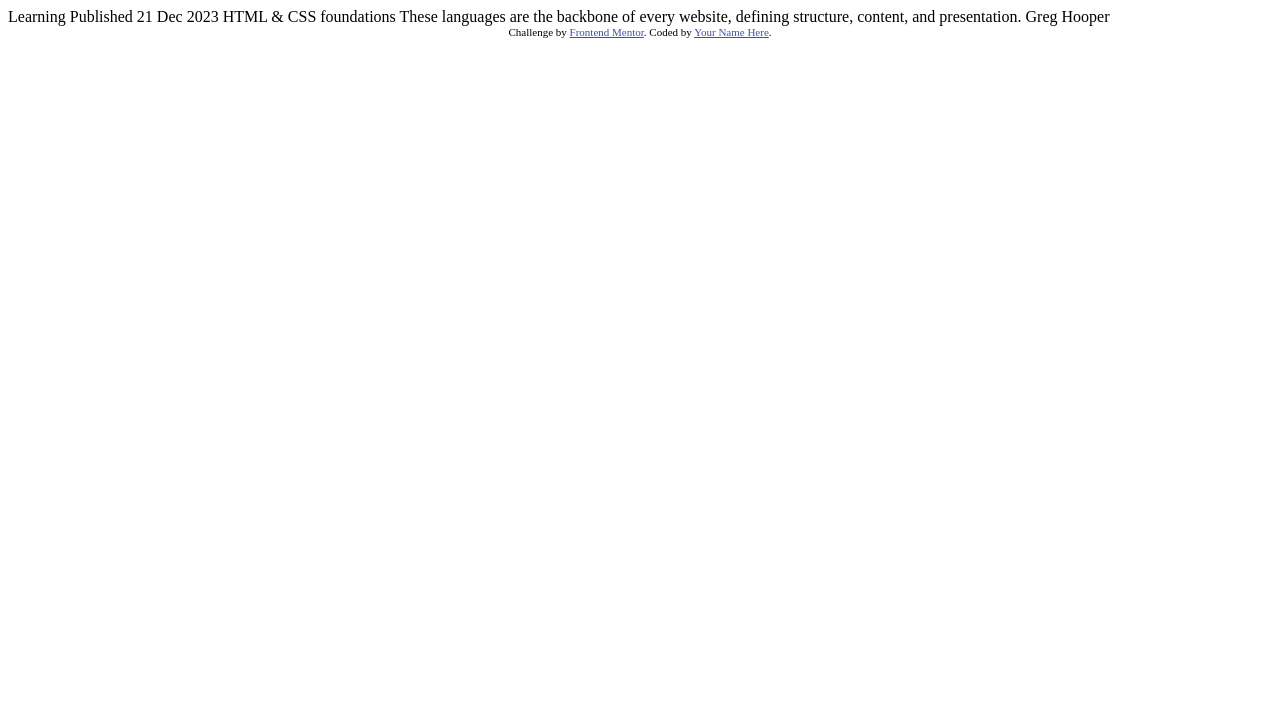
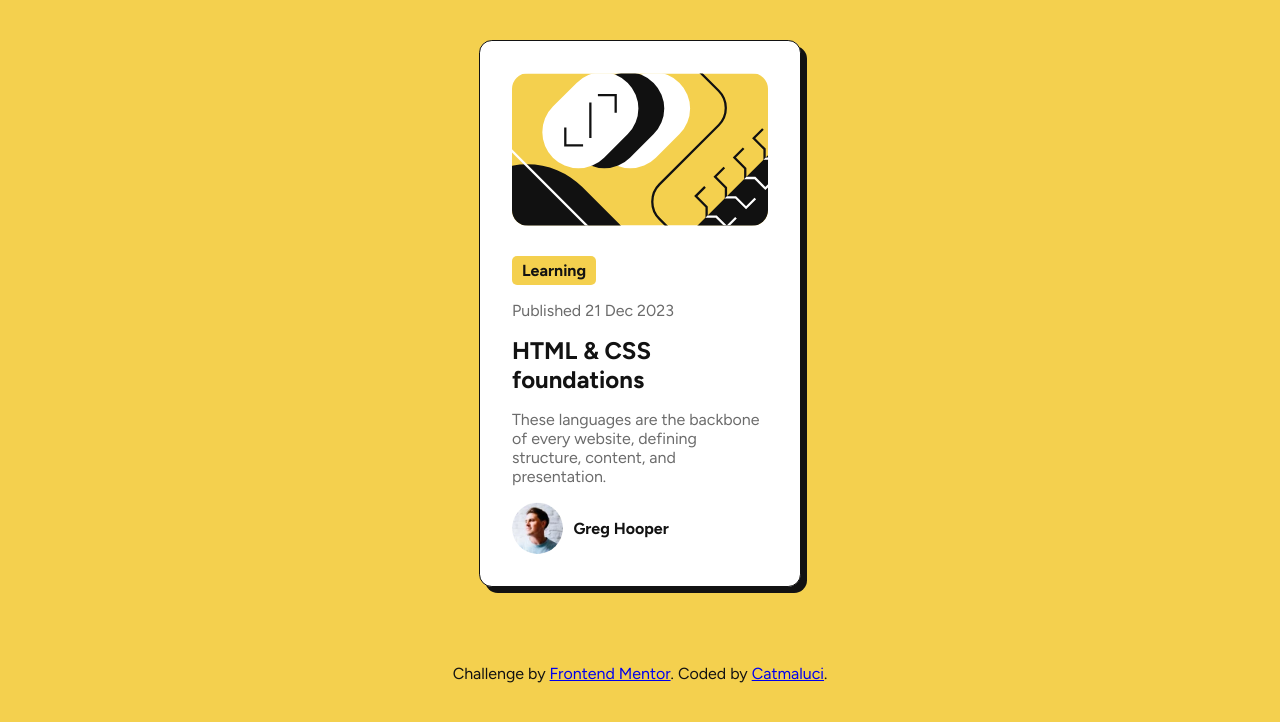
Before and after one commit to catmaluci/blog-preview-card, a plain HTML site: page index.html in a window 1280 px wide. Drawn offline with Linux system fonts and the light colour scheme.

Commit message:
card styled

```diff
--- a/index.html
+++ b/index.html
@@ -1,34 +1,54 @@
 <!DOCTYPE html>
 <html lang="en">
+
 <head>
   <meta charset="UTF-8">
-  <meta name="viewport" content="width=device-width, initial-scale=1.0"> <!-- displays site properly based on user's device -->
+  <meta name="viewport" content="width=device-width, initial-scale=1.0">
+  <!-- displays site properly based on user's device -->
 
   <link rel="icon" type="image/png" sizes="32x32" href="./assets/images/favicon-32x32.png">
+  <link rel="preconnect" href="https://fonts.googleapis.com">
+  <link rel="preconnect" href="https://fonts.gstatic.com" crossorigin>
+  <link href="https://fonts.googleapis.com/css2?family=Figtree:ital,wght@0,300..900;1,300..900&display=swap"
+    rel="stylesheet">
+  <link rel="stylesheet" href="style.css" />
 
   <title>Frontend Mentor | Blog preview card</title>
 
   <!-- Feel free to remove these styles or customise in your own stylesheet 👍 -->
   <style>
-    .attribution { font-size: 11px; text-align: center; }
-    .attribution a { color: hsl(228, 45%, 44%); }
+    .attribution {
+      font-size: 11px;
+      text-align: center;
+    }
+
+    .attribution a {
+      color: hsl(228, 45%, 44%);
+    }
   </style>
 </head>
+
 <body>
+  <main>
+    <img src="./assets/images/illustration-article.svg" alt="lineal illustration with code style elements" />
+    <a class="tag">Learning</a>
 
-  Learning
+    <p class="date">Published <time datetime="2023-12-21">21 Dec 2023</time>
+    </p>
 
-  Published 21 Dec 2023
+    <a class="title" href="#" >HTML & CSS foundations</a>
+    <p>These languages are the backbone of every website, defining structure, content, and presentation.</p>
+    <div class="avatar-name">
+      <img class="avatar" src="./assets/images/image-avatar.webp"
+      alt="profile photo of Afro-American woman" />
+    <strong>Greg Hooper</strong>
+    </div>
+  </main>
+</body>
+<footer>
+  Challenge by
+  <a href="https://www.frontendmentor.io?ref=challenge" target="_blank">Frontend Mentor</a>. Coded by <a
+    href="https://github.com/catmaluci">Catmaluci</a>.
+</footer>
 
-  HTML & CSS foundations
-
-  These languages are the backbone of every website, defining structure, content, and presentation.
-
-  Greg Hooper
-
-  <div class="attribution">
-    Challenge by <a href="https://www.frontendmentor.io?ref=challenge" target="_blank">Frontend Mentor</a>.
-    Coded by <a href="#">Your Name Here</a>.
-  </div>
-</body>
 </html>
--- /dev/null
+++ b/style.css
@@ -0,0 +1,91 @@
+:root {
+  --color-white: hsl(0, 0%, 100%);
+  --color-yellow: hsl(47, 88%, 63%);
+  --color-grey-500: hsl(0, 0%, 42%);
+  --color-grey-950: hsl(0, 0%, 7%);
+
+  font-family: "Figtree", sans-serif;
+  color: var(--color-grey-950);
+  text-align: left;
+}
+
+p {
+    color: var(--color-grey-500);
+}
+
+body {
+  background-color: var(--color-yellow);
+  min-height: 100vh;
+  margin: 0;
+  display: flex;
+  justify-content: center;
+  align-items: center;
+  flex-direction: column;
+  font-size: 16px;
+}
+
+main {
+  background-color: var(--color-white);
+  width: 20%;
+  height: auto;
+  flex-direction: column;
+  border-radius: 0.8em;
+  border-color: var(--color-grey-950);
+  border: 1px solid;
+  padding: 2em;
+  box-shadow: 6px 6px 0px;
+
+}
+
+img {
+  width: 100%;
+  border-radius: 1em;
+}
+.avatar {
+  border-radius: 60%;
+  width: 20%;
+}
+
+.tag {
+  display: inline-block;
+  padding: 5px 10px;
+  background-color: var(--color-yellow);
+  border-radius: 5px;
+  color: var(--color-grey-950);
+  text-decoration: none;
+  font-weight: bold;
+  margin-top: 10%;
+}
+
+.title {
+   text-decoration: none;
+  font-weight: bold;
+  color: var(--color-grey-950);
+  font-size: x-large;
+}
+
+.title:hover{
+   color: var(--color-yellow);
+}
+
+.avatar-name{
+   display: flex;
+  align-items: center;
+
+}
+
+strong {
+    /* font-size: 16px; */
+    padding-left: 4%;
+}
+
+footer {
+  margin: 6%;
+  align-content: center;
+}
+
+@media screen and (max-width: 800px) {
+  main {
+    width: 70%;
+  }
+}
```
